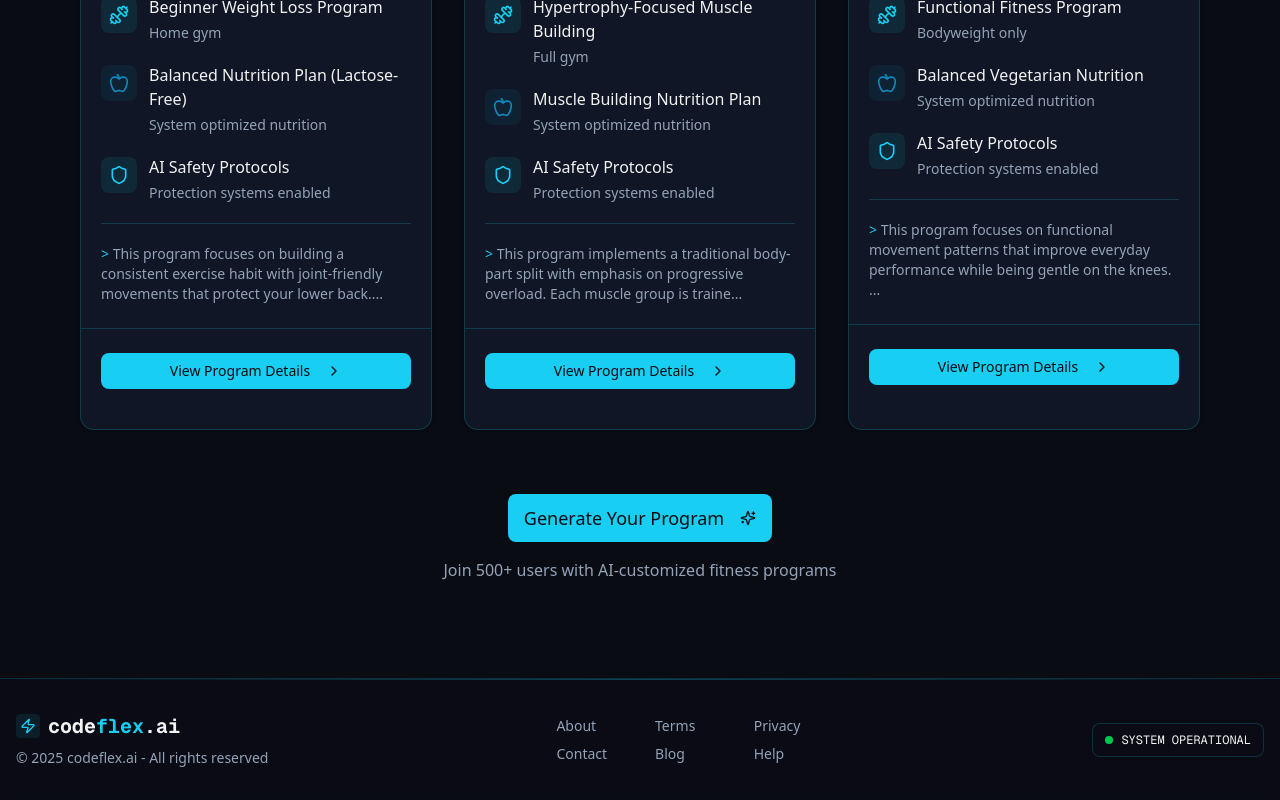
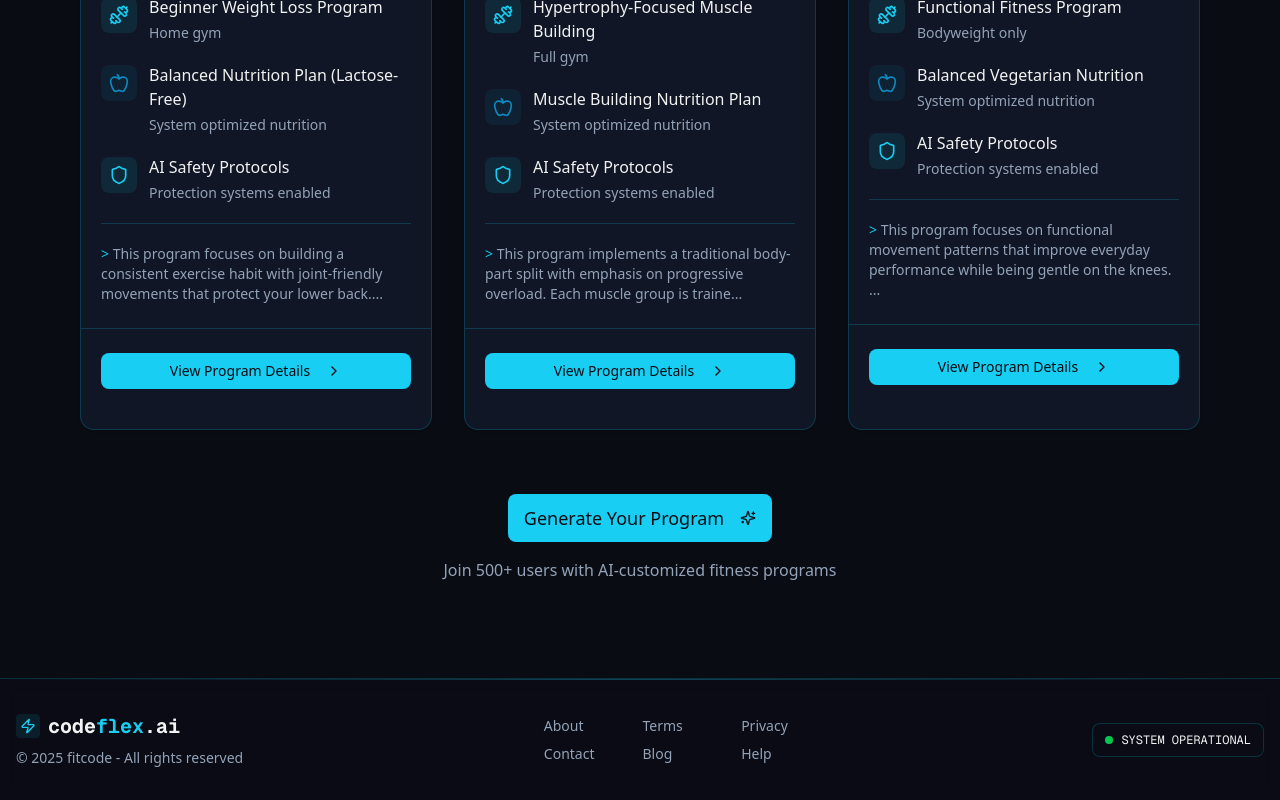
Before and after one commit to WwaleedFadl/fitcode, a Next.js app: page / in a window 1280 px wide. Shown: the part 1770-2570 px from the top of the page. Built offline with nearby package versions, Linux system fonts and the light colour scheme; no server answers.

Commit message:
update footer

```diff
--- a/src/components/Footer.tsx
+++ b/src/components/Footer.tsx
@@ -20,7 +20,7 @@ const Footer = () => {
               </span>
             </Link>
             <p className="text-sm text-muted-foreground">
-              © {new Date().getFullYear()} codeflex.ai - All rights reserved
+              © {new Date().getFullYear()} fitcode - All rights reserved
             </p>
           </div>
 
```
